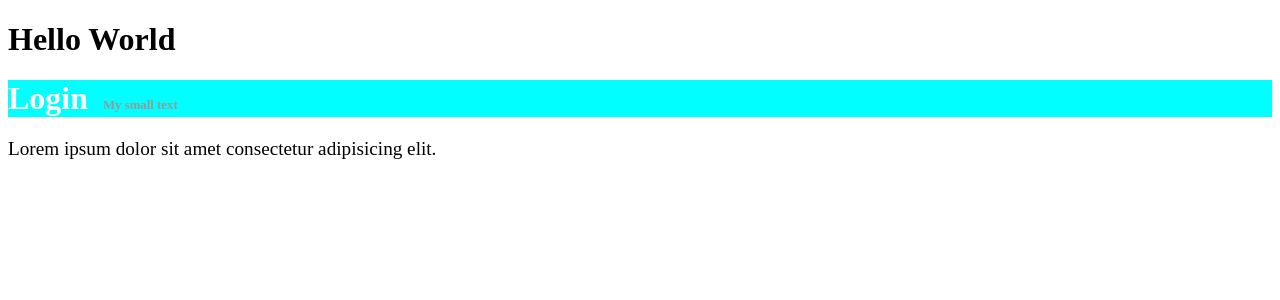
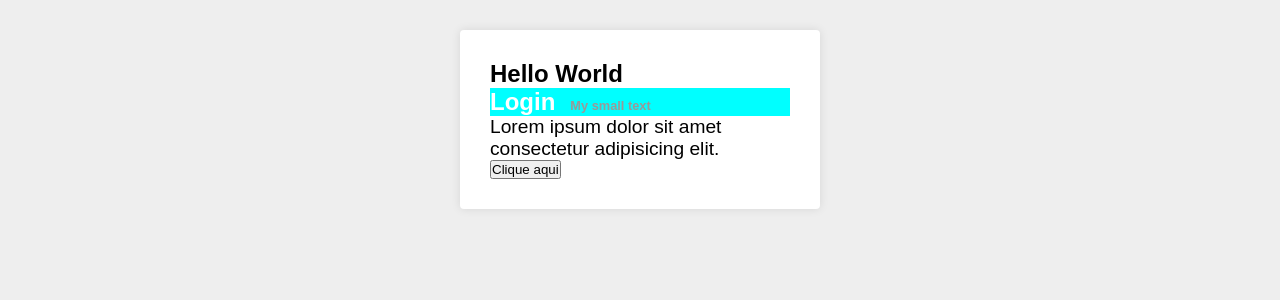
Before and after one commit to gafanhotoalexandre/aprendendo-js, a React (Vite) app in the folder react/react-base/: page / in a window 1280 px wide. Shown: the top 300 px of the page. Built offline with nearby package versions, Linux system fonts and the light colour scheme.

Commit message:
criando estilo global

```diff
--- a/react/react-base/src/App.jsx
+++ b/react/react-base/src/App.jsx
@@ -1,10 +1,13 @@
 import { Login } from './pages/Login';
+import GlobalStyles, { Container } from './styles/GlobalStyles';
 
 export function App() {
   return (
-    <>
+    <Container>
       <h1>Hello World</h1>
       <Login />
-    </>
+      <GlobalStyles />
+      <button type="button">Clique aqui</button>
+    </Container>
   );
 }
--- /dev/null
+++ b/react/react-base/src/styles/GlobalStyles.js
@@ -0,0 +1,40 @@
+import styled, { createGlobalStyle } from 'styled-components';
+
+export default createGlobalStyle`
+  * {
+    margin: 0;
+    padding: 0;
+    outline: none;
+    box-sizing: border-box;
+  }
+
+  body {
+    font-family: Arial, Helvetica, sans-serif;
+    background-color: #eee;
+  }
+
+  html, body, #root {
+    height: 100vh;
+  }
+
+  button {
+    cursor: pointer;
+  }
+
+  a {
+    text-decoration: none;
+  }
+
+  ul {
+    list-style: none;
+  }
+`;
+
+export const Container = styled.section`
+  max-width: 360px;
+  background-color: #fff;
+  padding: 30px;
+  margin: 30px auto;
+  border-radius: 4px;
+  box-shadow: 0 0 10px rgba(0, 0, 0, 0.1);
+`;
```
